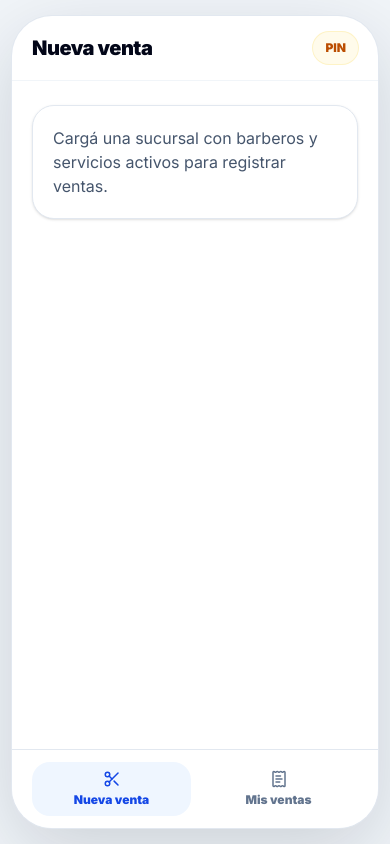
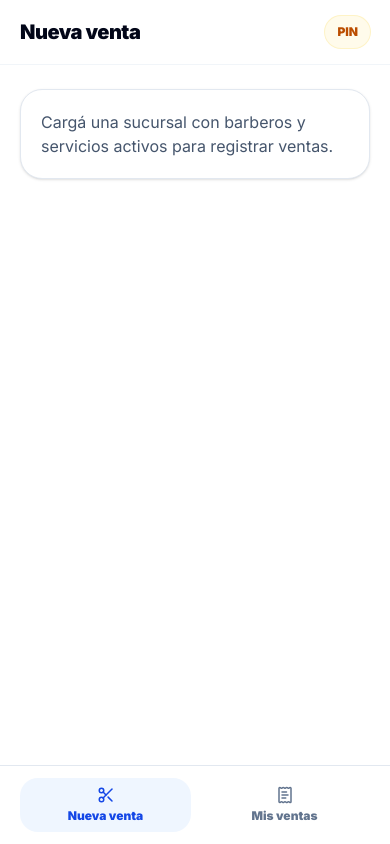
Before and after one commit to nebula-ar/bills, a Next.js app: page /barber in a window 390 px wide. Built offline with nearby package versions, Linux system fonts and the light colour scheme; no server answers; the database is empty.

Commit message:
feat: terminal del barbero a pantalla completa en mobile

```diff
--- a/src/app/barber/mis-ventas/page.tsx
+++ b/src/app/barber/mis-ventas/page.tsx
@@ -28,8 +28,8 @@ function money(value: number) {
 
 function Shell({ children }: { children: React.ReactNode }) {
   return (
-    <main className="flex min-h-[100dvh] bg-slate-100 px-3 py-4 text-slate-950 sm:px-6 sm:py-8">
-      <section className="mx-auto flex h-[calc(100dvh-2rem)] w-full max-w-md flex-col overflow-hidden rounded-[2.5rem] bg-white shadow-[0_24px_80px_rgba(15,23,42,0.16)] ring-1 ring-slate-200 sm:h-[calc(100dvh-4rem)]">
+    <main className="flex min-h-[100dvh] justify-center bg-slate-100 text-slate-950 sm:px-6 sm:py-8">
+      <section className="flex h-[100dvh] w-full max-w-md flex-col overflow-hidden bg-white sm:h-[calc(100dvh-4rem)] sm:rounded-[2.5rem] sm:shadow-[0_24px_80px_rgba(15,23,42,0.16)] sm:ring-1 sm:ring-slate-200">
         {children}
       </section>
     </main>
--- a/src/app/barber/page.tsx
+++ b/src/app/barber/page.tsx
@@ -71,8 +71,8 @@ export default async function BarberPage({ searchParams }: BarberPageProps) {
   }));
 
   return (
-    <main className="flex min-h-[100dvh] bg-slate-100 px-3 py-4 text-slate-950 sm:px-6 sm:py-8">
-      <section className="relative mx-auto flex h-[calc(100dvh-2rem)] w-full max-w-md flex-col overflow-hidden rounded-[2.5rem] bg-white shadow-[0_24px_80px_rgba(15,23,42,0.16)] ring-1 ring-slate-200 sm:h-[calc(100dvh-4rem)]">
+    <main className="flex min-h-[100dvh] justify-center bg-slate-100 text-slate-950 sm:px-6 sm:py-8">
+      <section className="relative flex h-[100dvh] w-full max-w-md flex-col overflow-hidden bg-white sm:h-[calc(100dvh-4rem)] sm:rounded-[2.5rem] sm:shadow-[0_24px_80px_rgba(15,23,42,0.16)] sm:ring-1 sm:ring-slate-200">
         <div className="shrink-0 border-b border-slate-100 px-5 py-4">
           <div className="flex items-center justify-between gap-2">
             <h1 className="text-xl font-black tracking-tight text-slate-950">Nueva venta</h1>
```
